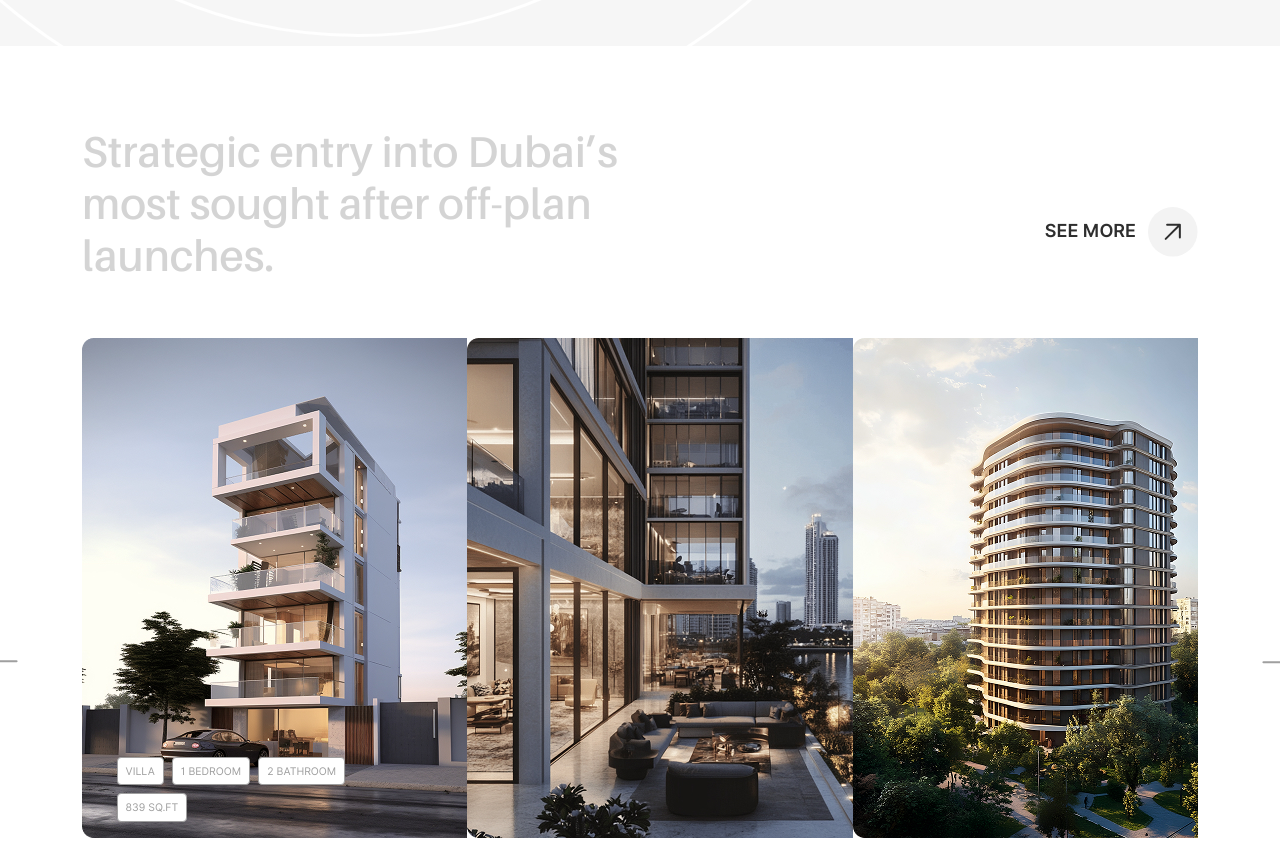
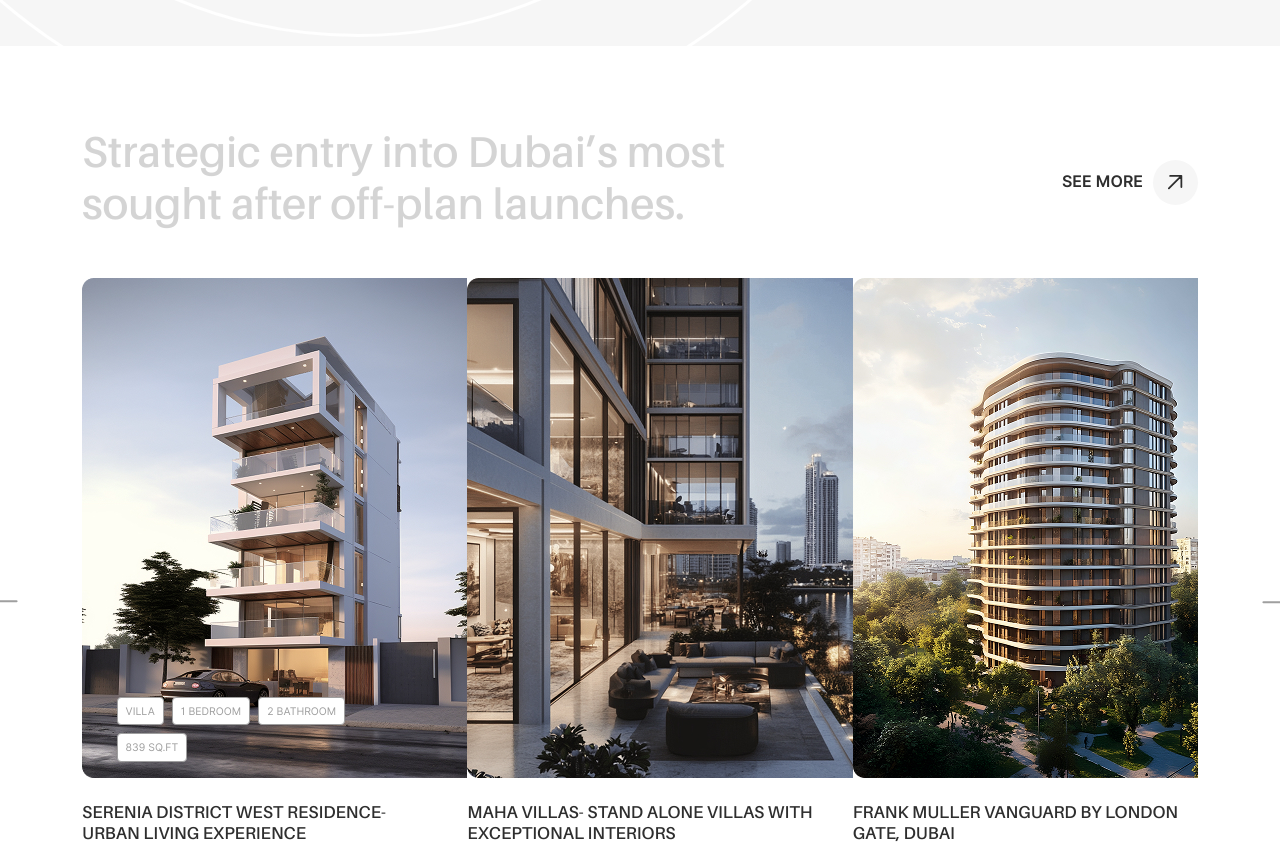
Before and after one commit to abdulbasitbrande/stay, a Next.js app: page / in a window 1280 px wide. Shown: the part 4700-5544 px from the top of the page. Built offline with nearby package versions, Linux system fonts and the light colour scheme.

Commit message:
home page changes

```diff
--- a/src/pages/index.tsx
+++ b/src/pages/index.tsx
@@ -143,9 +143,25 @@ export default function Home() {
       <section className="offplan-projects sec-padding">
         <div className="sec-wrapper offplan-projects-section-wrapper default-navi">
           <div className="container">
-            <div className="row align-items-center">
+            <div className="sec-title one-row has-spacing">
+              <div className="leftbox">
+                <SectionHeading text="Strategic entry into Dubai’s most sought after off-plan launches." />
+              </div>
+              <div className="rightbox align-self-md-center">
+                <Link href="#" className="see-more-btn secondary-bg">
+                  <span>SEE MORE</span>
+                  <span className="btn-arrow">
+                    <svg xmlns="http://www.w3.org/2000/svg" width="17" height="17" viewBox="0 0 17 17" fill="none">
+                      <path d="M1 15.1555L15.1555 1M15.1555 1H2.41555M15.1555 1V13.7399" stroke="#2E2E2E" stroke-width="2" stroke-linecap="round" stroke-linejoin="round" />
+                    </svg>
+                  </span>
+                </Link>
+              </div>
+            </div>
+
+            {/* <div className="row align-items-center">
               <div className="col-lg-7">
-                <SectionHeading text="Strategic entry into Dubai’s most sought after off-plan launches." />
+                <SectionHeading text="" />
               </div>
 
               <div className="col-lg-5 text-end">
@@ -156,9 +172,9 @@ export default function Home() {
                   </span>
                 </Link>
               </div>
-            </div>
+            </div> */}
 
-            <div className="pt-5">
+            <div >
               <Carousel
                 items={offplanProperties}
                 renderItem={(item) => <OffplanProperties {...item} />}
@@ -224,10 +240,22 @@ export default function Home() {
       </section>
 
       {/* Related Section Start */}
-      <section className="related-sec insights-sec sec-padding">
+      <section className="related-sec insights-sec sec-padding sec-bg-secondary default-navi">
         <div className="container">
-          <div className="sec-title --is-medium has-spacing">
-            <SectionHeading text="Start Your Real Estate Journey With Us!" />
+          <div className="sec-title one-row has-spacing">
+            <div className="leftbox">
+              <SectionHeading text="Smarter entry points into Dubai’s newest developments." />
+            </div>
+            <div className="rightbox align-self-md-center">
+              <Link href="#" className="see-more-btn">
+                <span>SEE MORE</span>
+                <span className="btn-arrow">
+                  <svg xmlns="http://www.w3.org/2000/svg" width="17" height="17" viewBox="0 0 17 17" fill="none">
+                    <path d="M1 15.1555L15.1555 1M15.1555 1H2.41555M15.1555 1V13.7399" stroke="#2E2E2E" stroke-width="2" stroke-linecap="round" stroke-linejoin="round" />
+                  </svg>
+                </span>
+              </Link>
+            </div>
           </div>
           <div className="realted-insights-wrapper">
             <Carousel
@@ -251,6 +279,6 @@ export default function Home() {
         </div>
       </section>
       {/* Related Section End */}
-    </Layout>
+    </Layout >
   );
 }
--- a/src/styles/globals.css
+++ b/src/styles/globals.css
@@ -141,6 +141,60 @@ h6 {
 
     &.\--xlarge {
       margin-bottom: 60px;
+    }
+  }
+
+  &.one-row {
+    display: flex;
+    justify-content: space-between;
+
+    .leftbox {
+      max-width: 60%;
+    }
+
+    &.three-cols {
+      gap: 20px;
+
+      .sub-title {
+        flex: 0 0 20%;
+      }
+
+      .main-title {
+        flex: 1;
+        margin-bottom: 0;
+      }
+
+      .content-wrapper {
+        flex: 0 0 33%;
+        align-self: center;
+
+        &.\--is-large {
+          flex: 0 0 38%;
+        }
+
+        ul {
+          li {
+            margin-bottom: 10px;
+            position: relative;
+            padding-left: 20px;
+
+            &:last-child {
+              margin-bottom: 0;
+            }
+
+            &::before {
+              content: '';
+              position: absolute;
+              top: 7px;
+              left: 0;
+              width: 8px;
+              height: 8px;
+              background-color: var(--theme-secondary-light-color);
+              border-radius: 50%;
+            }
+          }
+        }
+      }
     }
   }
 }
@@ -344,6 +398,55 @@ h6 {
       }
     }
   }
+}
+
+.see-more-btn {
+  display: flex;
+  align-items: center;
+  gap: 10px;
+  font-weight: 600;
+  color: var(--theme-primary-color);
+  font-size: 16px;
+
+  .btn-arrow {
+    width: 45px;
+    height: 45px;
+    display: flex;
+    align-items: center;
+    justify-content: center;
+    border-radius: 50%;
+    background: white;
+    transition: 0.4s all;
+
+    * {
+      transition: 0.4s all;
+    }
+
+    svg {
+      max-width: 15px;
+    }
+  }
+
+  &.secondary-bg{
+    .btn-arrow{
+      background-color: var(--theme-secondary-color);
+    }
+  }
+
+  &:hover {
+    .btn-arrow {
+      background-color: var(--theme-primary-color);
+      transform: translateX(5px);
+    }
+
+    svg {
+      path {
+        stroke: var(--theme-white);
+      }
+    }
+  }
+
+
 }
 
 .read-more-btn {
--- a/src/styles/responsive.css
+++ b/src/styles/responsive.css
@@ -51,6 +51,10 @@
 
   .sec-title.--is-medium {
     max-width: 100%;
+  }
+
+  .sec-title.one-row .leftbox {
+    max-width: 70%;
   }
 
   .sec-title.is-tb-space {
@@ -119,9 +123,13 @@
     }
   }
 
+  .form-cta-with-img-sec{
+    margin-bottom: 0;
+  }
 
   .footer-sec {
     padding-top: 50px;
+    background-color: white;
 
     .footer-wrapper {
       padding: 50px 0;
@@ -131,6 +139,11 @@
 }
 
 @media(max-width:767px) {
+  .sec-title.one-row {
+    flex-direction: column;
+    gap: 20px;
+  }
+
   .insight-detail-sec .contentbox {
     max-width: 100%;
     margin-top: 30px;
```
Also changed, not shown: src/pages/careers/[slug].tsx (+18 -3 lines).
